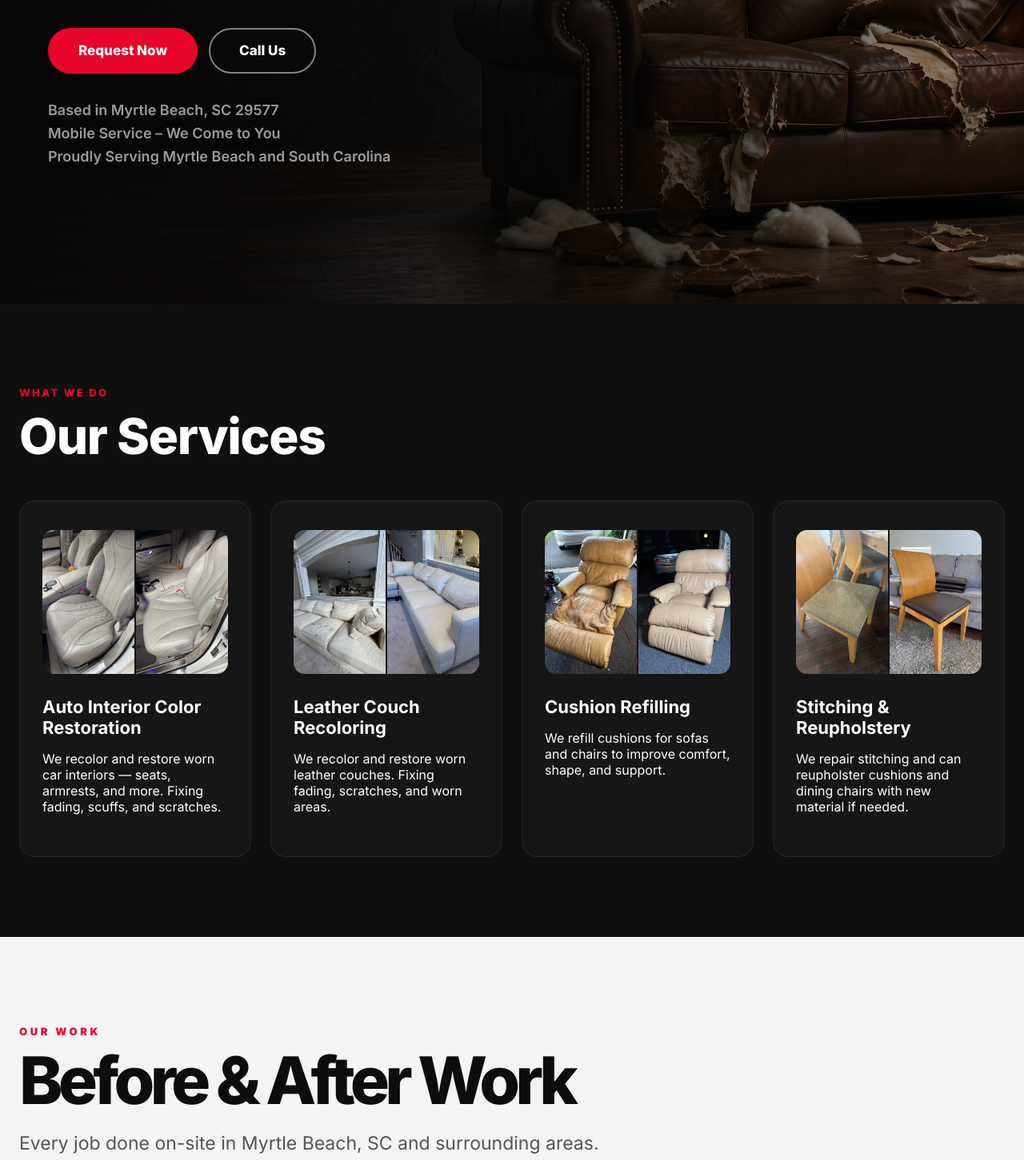
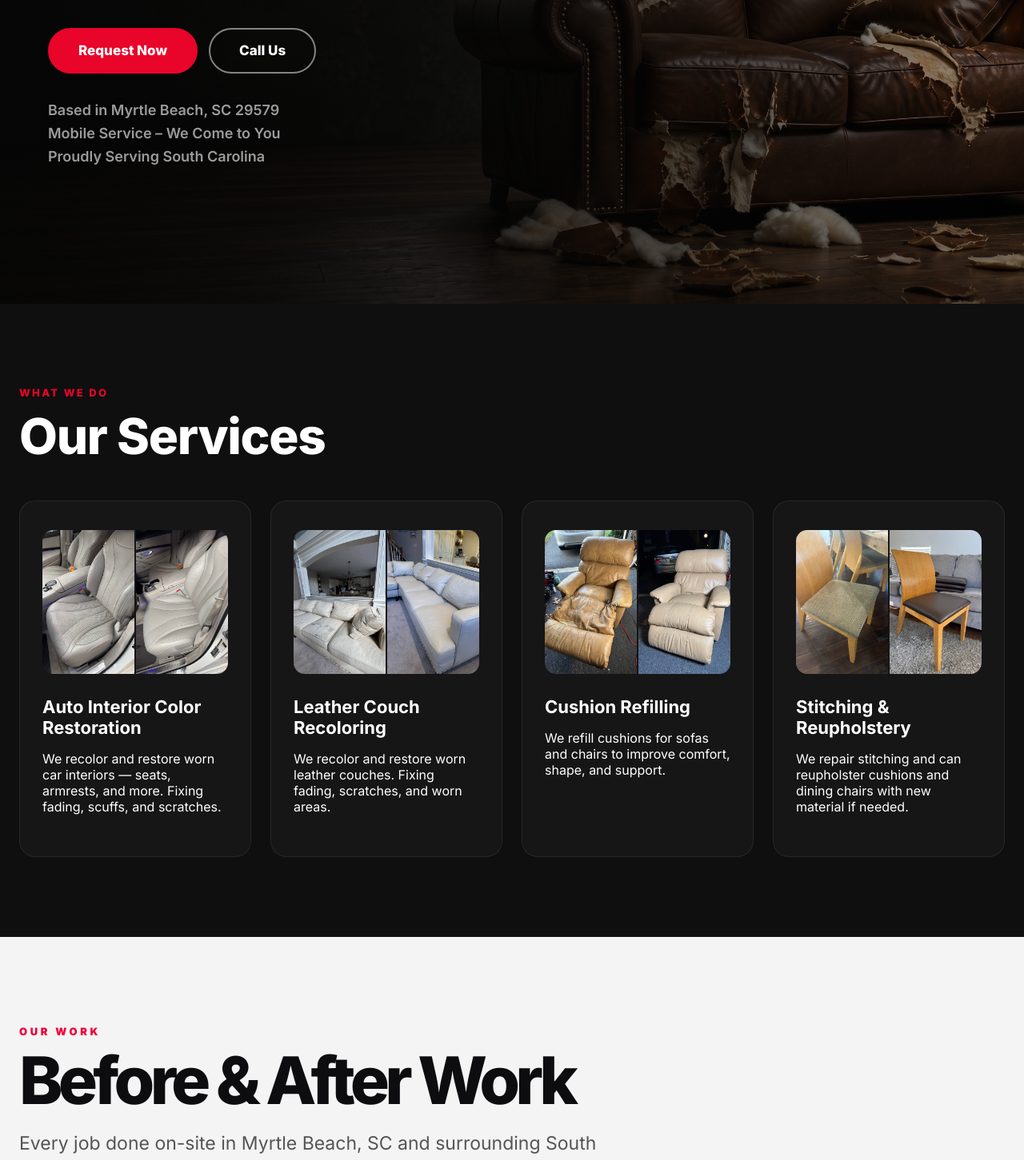
Before and after one commit to kuzmenkovlad7-del/leatherclinic.org-static, a React (Vite) app: page / in a window 1280 px wide. Shown: the part 420-1871 px from the top of the page at 80% size. Built offline with nearby package versions, Linux system fonts and the light colour scheme.

Commit message:
Finalize Myrtle Beach SC location update

```diff
--- a/index.html
+++ b/index.html
@@ -6,7 +6,7 @@
 
     <!-- Primary SEO -->
     <title>Leather Recoloring &amp; Furniture Repair Myrtle Beach SC | Leather Clinic</title>
-    <meta name="description" content="Mobile leather recoloring, furniture repair, car interior restoration, and cushion refilling in Myrtle Beach, SC. We come to you — free quote, same-week appointments." />
+    <meta name="description" content="Mobile leather recoloring, furniture repair, car interior restoration, cushion refilling, and tear &amp; scratch repair in Myrtle Beach, SC. Serving South Carolina." />
     <link rel="canonical" href="https://leatherclinic.org/" />
 
     <!-- Favicons -->
@@ -18,7 +18,7 @@
     <meta property="og:type" content="website" />
     <meta property="og:site_name" content="Leather Clinic Myrtle Beach" />
     <meta property="og:title" content="Leather Recoloring &amp; Furniture Repair Myrtle Beach SC | Leather Clinic" />
-    <meta property="og:description" content="Mobile leather recoloring, furniture repair, car interior restoration, and cushion refilling in Myrtle Beach, SC. We come to you — free quote." />
+    <meta property="og:description" content="Mobile leather recoloring, furniture repair, car interior restoration, cushion refilling, and tear &amp; scratch repair in Myrtle Beach, SC. Serving South Carolina." />
     <meta property="og:url" content="https://leatherclinic.org/" />
     <meta property="og:image" content="https://leatherclinic.org/og-leather-clinic.png" />
     <meta property="og:image:width" content="1200" />
@@ -27,7 +27,7 @@
     <!-- Twitter Card -->
     <meta name="twitter:card" content="summary_large_image" />
     <meta name="twitter:title" content="Leather Recoloring &amp; Furniture Repair Myrtle Beach SC | Leather Clinic" />
-    <meta name="twitter:description" content="Mobile leather recoloring, furniture repair, car interior restoration, and cushion refilling in Myrtle Beach, SC. We come to you — free quote." />
+    <meta name="twitter:description" content="Mobile leather recoloring, furniture repair, car interior restoration, cushion refilling, and tear &amp; scratch repair in Myrtle Beach, SC. Serving South Carolina." />
     <meta name="twitter:image" content="https://leatherclinic.org/og-leather-clinic.png" />
 
     <!-- Fonts -->
@@ -53,7 +53,7 @@
             "@type": "PostalAddress",
             "addressLocality": "Myrtle Beach",
             "addressRegion": "SC",
-            "postalCode": "29577",
+            "postalCode": "29579",
             "addressCountry": "US"
           },
           "geo": {
--- a/src/components/FAQ.jsx
+++ b/src/components/FAQ.jsx
@@ -3,7 +3,7 @@ import React, { useState } from 'react';
 const items = [
   {
     q: 'Where do you serve?',
-    a: 'We primarily serve Myrtle Beach, SC and the surrounding South Carolina area. We come to you: home, office, or dealership.',
+    a: 'We primarily serve Myrtle Beach, SC and surrounding South Carolina areas. We come to you: home, office, or dealership.',
   },
   {
     q: 'Do I need to bring my furniture or car to a shop?',
--- a/src/components/Footer.jsx
+++ b/src/components/Footer.jsx
@@ -18,7 +18,7 @@ export default function Footer() {
 
           <div className="footer__col">
             <p className="footer__heading">Address</p>
-            <p className="footer__text">Myrtle Beach, SC 29577</p>
+            <p className="footer__text">Myrtle Beach, SC 29579</p>
             <p className="footer__text">United States</p>
           </div>
 
@@ -32,7 +32,7 @@ export default function Footer() {
 
       <div className="footer__bottom wrap">
         <p>© {new Date().getFullYear()} Leather Clinic LLC. All rights reserved.</p>
-        <p>Serving Myrtle Beach, SC and surrounding areas.</p>
+        <p>Serving Myrtle Beach, SC and South Carolina.</p>
       </div>
     </footer>
   );
--- a/src/components/Hero.jsx
+++ b/src/components/Hero.jsx
@@ -20,10 +20,9 @@ export default function Hero() {
           <a className="btn btn--outline btn--lg" href="tel:+18438558272">Call Us</a>
         </div>
         <p className="hero__location">
-          Based in Myrtle Beach, SC 29577<br />
+          Based in Myrtle Beach, SC 29579<br />
           Mobile Service – We Come to You<br />
-          Proudly Serving Myrtle Beach and South Carolina
-        </p>
+          Proudly Serving South Carolina</p>
       </div>
     </section>
   );
--- a/src/components/QuoteForm.jsx
+++ b/src/components/QuoteForm.jsx
@@ -136,7 +136,7 @@ export default function QuoteForm() {
             </div>
             <div className="form-group">
               <label htmlFor="zip">Zip Code</label>
-              <input ref={zipRef} id="zip" type="text" placeholder="29577" defaultValue="" />
+              <input ref={zipRef} id="zip" type="text" placeholder="29579" defaultValue="" />
             </div>
           </div>
 
--- a/src/components/Work.jsx
+++ b/src/components/Work.jsx
@@ -116,8 +116,7 @@ export default function Work() {
           <p className="lc-work-eyebrow">OUR WORK</p>
           <h2 className="lc-work-title">Before &amp; After Work</h2>
           <p className="lc-work-subtitle">
-            Every job done on-site in Myrtle Beach, SC and surrounding areas.
-          </p>
+            Every job done on-site in Myrtle Beach, SC and surrounding South Carolina areas.</p>
         </div>
 
         <div className="lc-work-carousel" aria-label="Leather Clinic project photo carousel">
--- a/vite.config.js
+++ b/vite.config.js
@@ -3,5 +3,5 @@ import react from '@vitejs/plugin-react';
 
 export default defineConfig({
   plugins: [react()],
-  base: '/react-preview/',
+  base: '/',
 });
```
